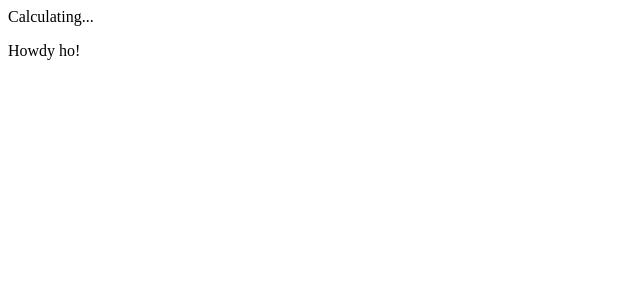
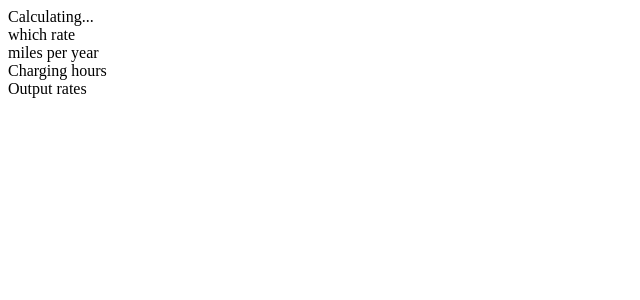
Before and after one commit to Engywook2005/zr-calc-exercise, a React app: page / in a window 1280 px wide. Shown: the top 300 px of the page, without its empty margins (0-640 px from the left). Built offline with nearby package versions, Linux system fonts and the light colour scheme; no server answers; the HTML template or start-up script is replaced by a standard one.

Commit message:
All forms added, now we need them to show something.

```diff
--- a/src/components/App.jsx
+++ b/src/components/App.jsx
@@ -1,6 +1,7 @@
 import React from 'react';
 import Ajax from '../utils/ajax';
 import AnnualRateCalculator from '../utils/annualRateCalculator';
+import Forms from './forms/forms';
 import Modals from './supporting/modals';
 
 class App extends React.Component {
@@ -16,6 +17,7 @@ class App extends React.Component {
           18: 0.08,
         },
       },
+      userRate: null,
       carChargingHours: {
         start: 0,
         end: 0,
@@ -38,7 +40,7 @@ class App extends React.Component {
   }
 
   setState(newState) {
-    // Will need to set calculating to true if state includes change to rateDefs.
+    // @TODO Will need to set calculating to true if state includes change to rateDefs.
 
     super.setState(newState);
   }
@@ -73,11 +75,40 @@ class App extends React.Component {
   render() {
     const { calculating } = this.state;
     const calcModal = calculating ? Modals.CalculatingModal() : <div />;
+    const { userRate } = this.state;
+    const { milesPerYear } = this.state;
+    const { carChargingHours } = this.state;
+    const { annualFlat } = this.state;
+    const { annualTOU } = this.state;
+    const { carImpactAnnualFlat } = this.state;
+    const { carImpactAnnualTOU } = this.state;
+
+    const whichRateForm = Forms.WhichRate({
+      userRate,
+    });
+    const milesPerYearForm = Forms.MilesPerYear({
+      milesPerYear,
+    });
+    const chargingHours = Forms.ChargingHours({
+      chargingStart: carChargingHours.start,
+      chargingEnd: carChargingHours.end,
+    });
+    const output = Forms.Output({
+      annualFlat,
+      annualTOU,
+      carImpactAnnualFlat,
+      carImpactAnnualTOU,
+    });
 
     return (
       <div>
         {calcModal}
-        <p>Howdy ho!</p>
+        <div className="calculator">
+          <div>{whichRateForm}</div>
+          <div>{milesPerYearForm}</div>
+          <div>{chargingHours}</div>
+          <div>{output}</div>
+        </div>
       </div>
     );
   }
```
